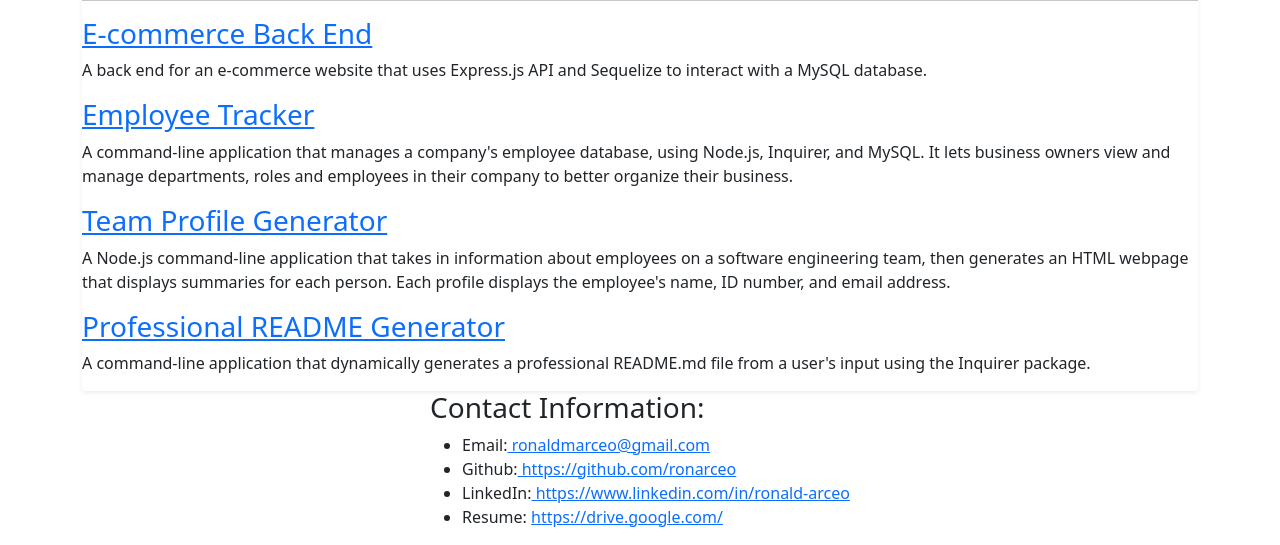
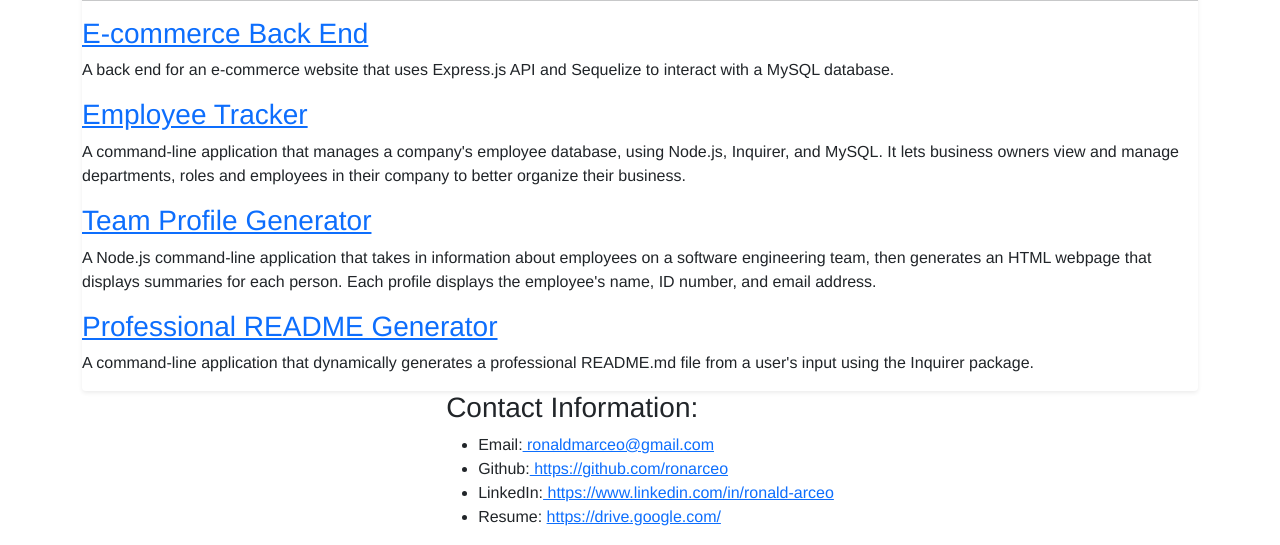
Before and after one commit to ronarceo/portfolio, a plain HTML site: page index.html in a window 1280 px wide. Shown: the part 1851-2396 px from the top of the page. Drawn offline with nearby package versions, Linux system fonts and the light colour scheme.

Commit message:
updated font-family

```diff
--- a/assets/css/style.css
+++ b/assets/css/style.css
@@ -1,3 +1,11 @@
+*{
+    font-family:'Franklin Gothic Medium', 'Arial Narrow', Arial, sans-serif;
+}
+
+body {
+    background-color: ;
+}
+
 header {
     padding: 30px;
 }
```
